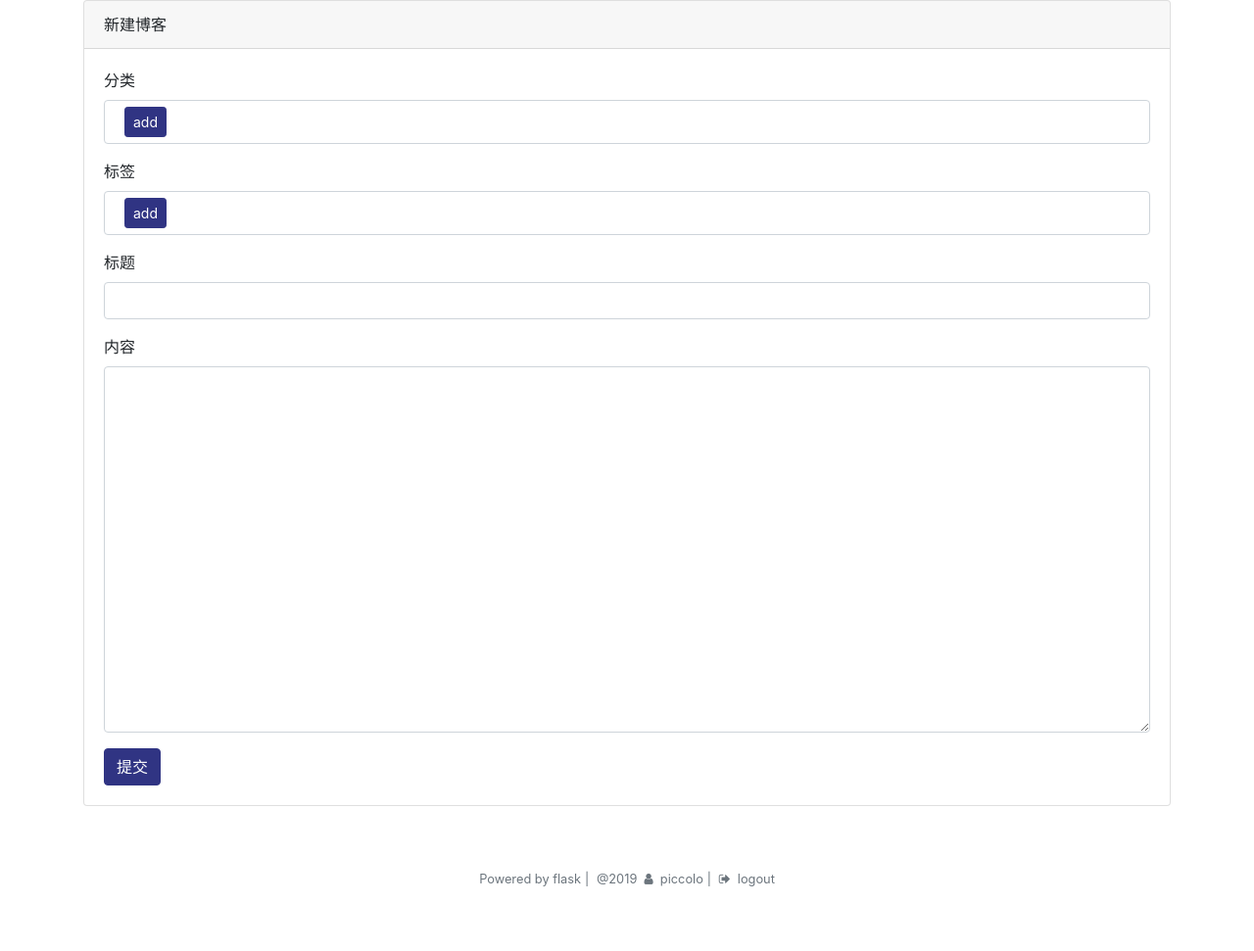
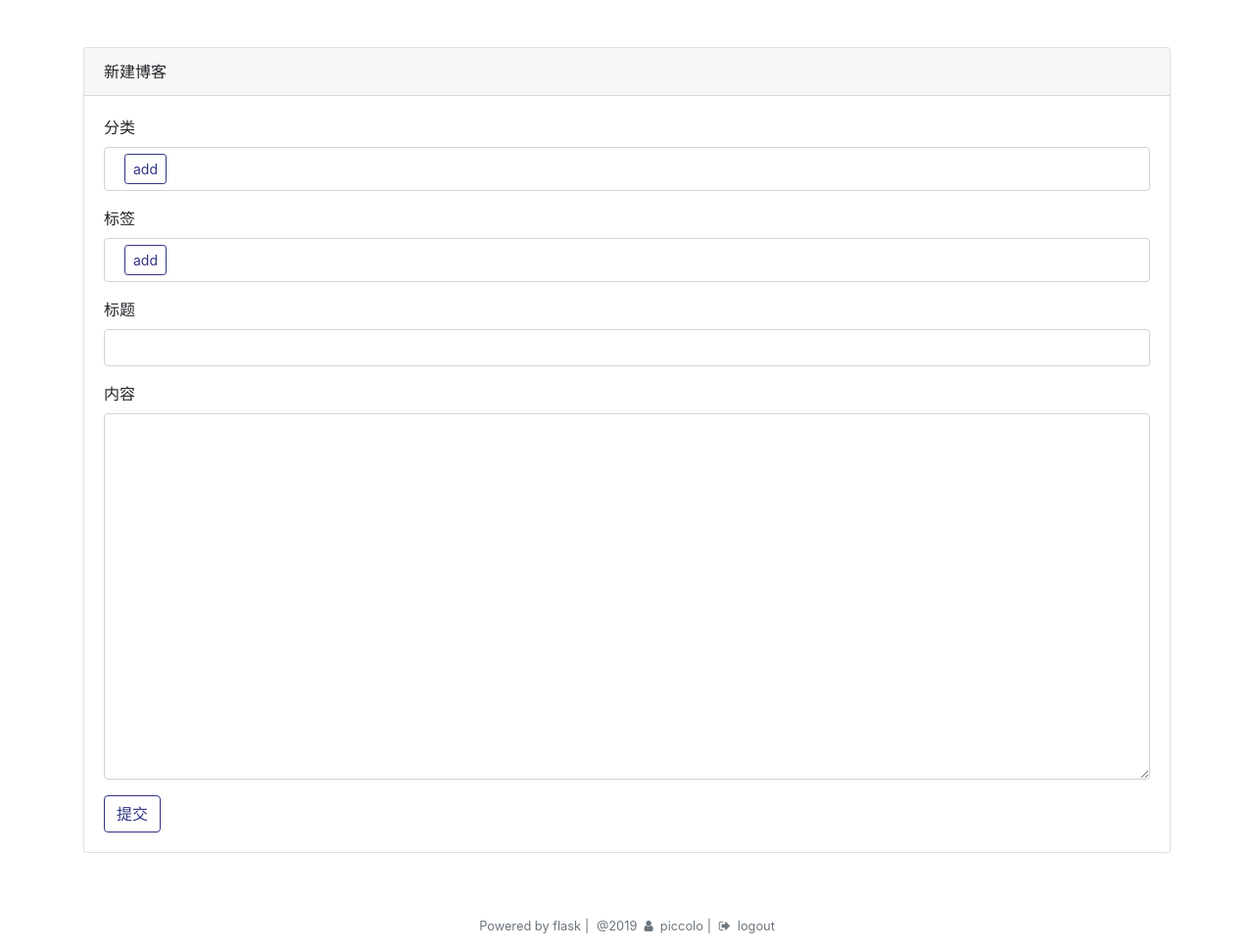
Before and after one commit to ray1210/myblog, a Flask app: page /admin/new_post in a window 1280 px wide. Shown: the part 56-1027 px from the top of the page at 98% size. Before the commit the page ends 961 px from the top, so only its background shows below. Run offline with Flask 2, Linux system fonts and the light colour scheme; the visitor is signed in with stand-in values (Sample User, id 1); data comes from the database, SQL or seed files in the repository; data that the repository does not hold is empty; some libraries are stand-ins or nearby versions.

Commit message:
update ui

```diff
--- a/myblog/static/css/main.css
+++ b/myblog/static/css/main.css
@@ -61,3 +61,10 @@ a{
     margin: 200px auto;
     padding:50px
 }
+
+.comment-list
+{
+    margin-bottom: 0;
+    border:none;
+    border-bottom: 1px solid rgba(0,0,0,.125);
+}
--- a/myblog/templates/admin/new_post.html
+++ b/myblog/templates/admin/new_post.html
@@ -4,7 +4,7 @@
 {% block title %}新建博客{% endblock %}
 
 {% block main_content %}
-<div class="card">
+<div class="card mt-5">
   <div class="card-header">新建博客</div>
   <div class="card-body">
       <form method="post" action="{{url_for('admin.new_post')}}">
@@ -17,7 +17,7 @@
                            <input type="radio" value="{{category.name}}" name="categories">
                             <label>{{category.name}} : </label>
                             {% endfor %}
-              <button class="btn btn-primary btn-sm ml-2" onclick="return onAddCategoryClick(this);">add</button>
+              <button class="btn btn-outline-primary btn-sm ml-2" onclick="return onAddCategoryClick(this);">add</button>
                   </div>
 
           </div>
@@ -30,7 +30,7 @@
 
                             <label>{{tag.name}} : </label>
                             {% endfor %}
-              <button class="btn btn-primary btn-sm ml-2" onclick="return onAddTagClick(this);">add</button>
+              <button class="btn btn-outline-primary btn-sm ml-2" onclick="return onAddTagClick(this);">add</button>
                   </div>
           </div>
           <div class="form-group">
@@ -41,7 +41,7 @@
               <label for="post_body">内容</label>
               {{ form.body(id="post_body", class="form-control", rows="15") }}
           </div>
-          <button type="submit" class="btn btn-primary" onclick="return onSubmitClick()">提交</button>
+          <button type="submit" class="btn btn-outline-primary" onclick="return onSubmitClick()">提交</button>
       </form>
   </div>
 
--- a/myblog/templates/posts/archive.html
+++ b/myblog/templates/posts/archive.html
@@ -7,7 +7,7 @@
 <div class="mt-5">
     <h5 class="d-inline-block">全部文章({{  pagination.total }})</h5>
     {% if current_user.is_authenticated %}
-         <span class="float-right"><button class="btn btn-outline-primary btn-sm" href="{{ url_for('admin.new_post') }}">新建博客</button></span>
+         <span class="float-right"><a class="btn btn-outline-primary btn-sm" href="{{ url_for('admin.new_post') }}">新建博客</a></span>
      {% endif %}
 </div>
 <main class="mt-2">
--- a/myblog/templates/posts/post.html
+++ b/myblog/templates/posts/post.html
@@ -45,8 +45,8 @@
         <a class="float-right" href="{{ url_for('.show_post', post_id=post.id) }}">Cancel</a>
     </div>
     {% endif %}
-    <div class="card-header">发表评论:</div>
-    <div class="card-body" id="comment-form">
+    <div class="card-header" id="comments">发表评论:</div>
+    <div class="card-body">
         <form method="post" action="{{request.full_path}}">
             <input type="hidden" name="csrf_token" value="{{ csrf_token() }}" />
             {% if not bootstrap_is_hidden_field(form.author) %}
@@ -89,7 +89,7 @@
         {% if comments %}
         <ul class="list-group mb-3">
             {% for comment in comments %}
-            <li class="list-group-item list-group-item-action flex-column">
+            <li class="list-group-item list-group-item-action flex-column comment-list">
                 <div class="d-flex w-100 justify-content-between">
                     <h5 class="mb-1">
                         {% if comment.from_admin %}
```
Also changed, not shown: myblog/templates/admin/edit_post.html (+4 -4 lines).
